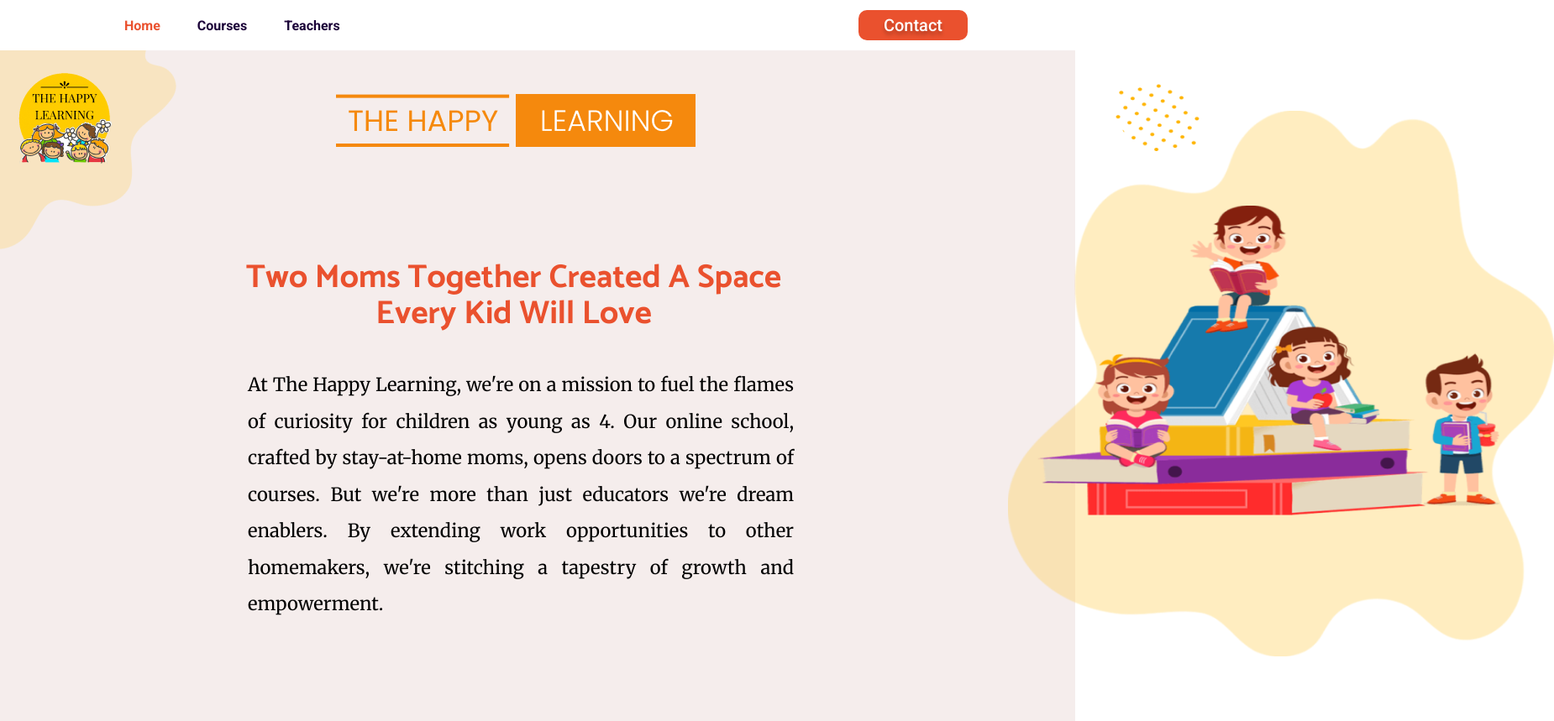
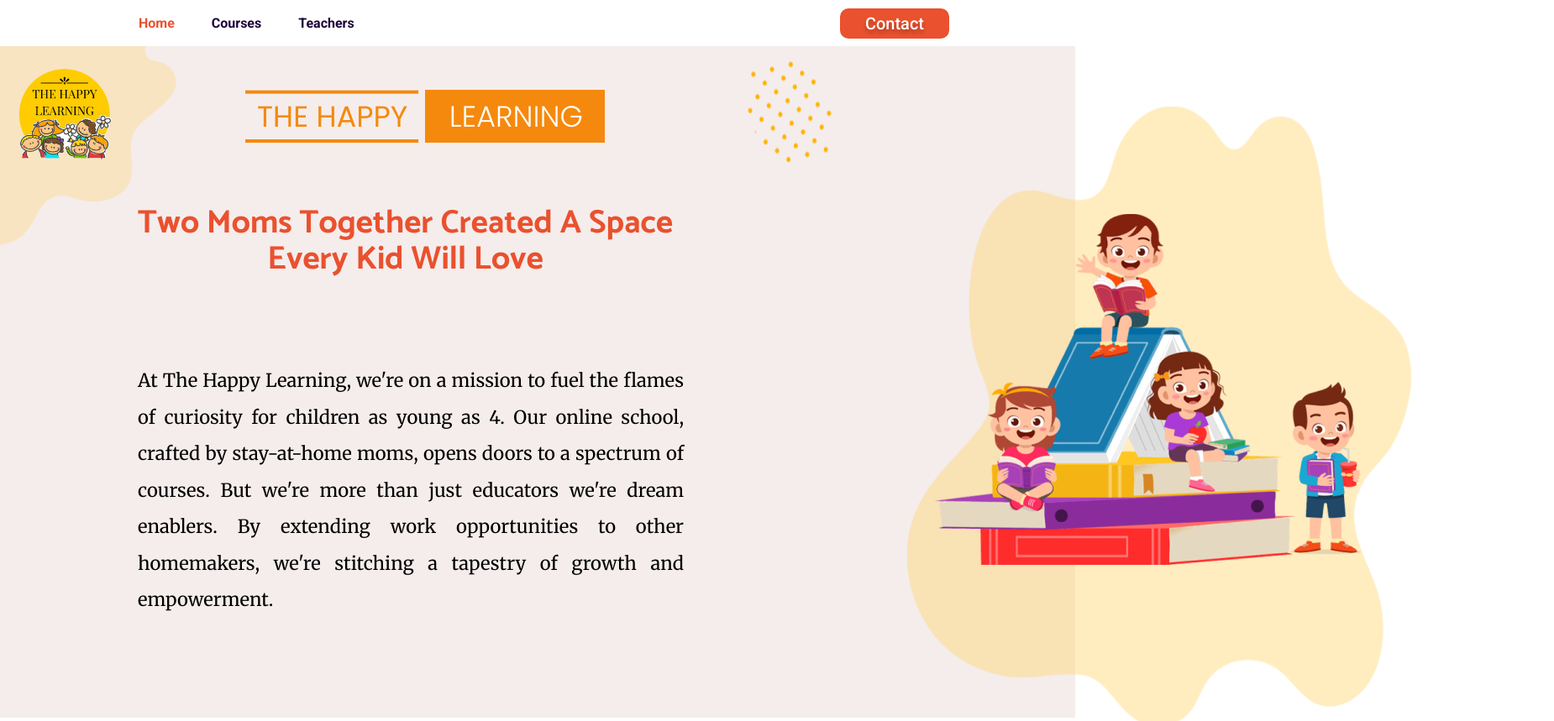
Before and after one commit to muhammadmomin76/Happy_Learning, a plain HTML site: page index.html in a window 1280 px wide. Shown: the top 859 px of the page at 84% size, 1850 px wide, since content can reach past the window. Drawn offline with Linux system fonts and the light colour scheme.

Commit message:
Khuda ka wasta chal ja

```diff
--- a/homepage.css
+++ b/homepage.css
@@ -5,19 +5,22 @@
 * {
   margin: 0;
   padding: 0;
-  box-sizing: border-box;
 }
 
-.container {
-  scroll-snap-type: y mandatory;
-  overflow-y: scroll;
+
+section {
+  margin-top: 55px;
+  z-index: -1;
+  scroll-snap-align: start;
+  height: 100vh;
+  width: auto;
+  background : #F5EDEC;
+  color: black;
 }
 
-section {
-  scroll-snap-align: start;
-  display: flex;
-  flex-direction: column;
-  height: 100vh;
+
+.nav{
+  margin-left: 145px;
 }
 
 li,
@@ -28,19 +31,21 @@ button {
   font-size: 16px;
   font-style: normal;
   font-weight: 600;
+
 }
 
 header {
+
+  width: 100%;
+  height: 55px;
+  z-index: 1;
   position: fixed;
-  background-color: white;
-  z-index: 100; /* Adjust the value as needed */
-  width: 100%;
+  background: white;
+   /* Adjust the value as needed */
   display: flex;
   justify-content: space-between;
   align-items: center;
-  padding: 18px 10%;
   top: 0;
-  height: 60px;
 }
 
 .nav {
@@ -61,6 +66,7 @@ header {
   border-radius: 10px;
   background: #ea512e;
   border: none;
+  margin-right: 150px;
   padding-top: 6px;
   padding-bottom: 6px;
 }
@@ -77,35 +83,19 @@ header {
   margin: 10px;
 }
 
-.body-container{
-  margin-top: 60px;
-  display: flex;
-  flex-direction: column;
-  background : #F5EDEC;
-  width: 100%;
-  color: black;
-
-}
-
-.Top{
-  display: flex;
-  flex-direction: row;
-  width: 100%;
-  height: 0px;
-}
 
 .m_logo{
-  margin-top:  52px;
-  position: relative;
-  margin-bottom: 837px;
-  margin-left:  190px;
+  margin-top: 52px;
+  margin-left: 292px;
+
+  position: absolute;
   width: 428px;
   height: 63px;
   flex-shrink: 0;
 }
 
 .s_shape{
-
+  position: absolute;
   width: 210px;
   height: 236.91px;
   flex-shrink: 0;
@@ -113,33 +103,28 @@ header {
 }
 
 .dots{
-
+  position: absolute;
   width: 100px;
   height: 120px;
   flex-shrink: 0;
-  padding-top: 40px;
-  margin-left:  500px;
-  margin-right: 450px;
+  margin-top: 18px;
+  margin-left:  890px;
 }
 
 .title{
 
+  position: absolute;
+  margin-top: 190px;
+  margin-left: 151px;
 
-  margin-top: 250px;
-  margin-left: 280px;
-  margin-right: 626px;
-  margin-bottom: 551px;
 
   width: 663px;
   height: 211px;
-  flex-direction: column;
   text-align: center;
   flex-shrink: 0;
   color: #EA512E;
-  text-align: center;
+
   font-family: 'Catamaran', sans-serif;
-  align-items: center;
-  justify-content: center;
 
   font-size: 39px;
   font-style: normal;
@@ -148,34 +133,23 @@ header {
   text-transform: capitalize;
 }
 
-.mid{
-  display: flex;
-  flex-direction: row;
-  width: 100%;
-  height: 0px;
-}
 
 
 .b_shape{
-  width: 650px;
-  height: 650px;
-  flex-shrink: 0;
+  position: absolute;
+  width: 600px;
+  height: 737px;
   margin-top: 72px;
   margin-bottom: 143px;
-  margin-left: 1200px;
+  margin-left: 1080px;
 }
 
 .description{
+  position: absolute;
   margin-top: 377px;
-  margin-bottom: 280px;
-  margin-left: 295px;
-  margin-right: 0px;
-  position: absolute;
+  margin-left: 164px;
   width: 650px;
   height: 291px;
-  flex-direction: column;
-  justify-content: center;
-  flex-shrink: 0;
   color: #000;
   text-align: justify;
   font-family: 'Merriweather', serif;
--- a/index.html
+++ b/index.html
@@ -8,6 +8,7 @@
     <script src="https://kit.fontawesome.com/yourcode.js" crossorigin="anonymous"></script>
   </head>
   <body>
+
 
     <header>
       <!-- nav bar -->
@@ -30,29 +31,32 @@
 
 
 
+
+
+
+
+
+
          <!-- main heading  -->
-         <div class="body-container" >
-          <div class="Top">
+
+
               <img src="small_shape.png" alt="" class="s_shape">
               <img src="main_logo.png" alt="" class="m_logo">
               <img src="dots.png" alt="" class="dots">
 
 
 
-        </div>
 
-        <div class="mid">
+
+
           <h1 class="title">Two Moms Together Created a Space <br> every kid will love</h1>
-        </div>
+
 
         <img src="main.png" alt="" class="b_shape">
 
         <p class="description">At The Happy Learning, we're on a mission to fuel the flames of curiosity for children as young as 4. Our online school, crafted by stay-at-home moms, opens doors to a spectrum of courses. But we're more than just educators  we're dream enablers. By extending work opportunities to other homemakers, we're stitching a tapestry of growth and empowerment.</p>
 
-        <img src="kids.png" alt="" class="kids">
 
-
-      </div>
 
 
 
@@ -62,6 +66,5 @@
       <section class="course-page"></section>
       <section class="teacher-page"></section>
       <section class="contact-page"></section>
-    </div>
   </body>
 </html>
```
